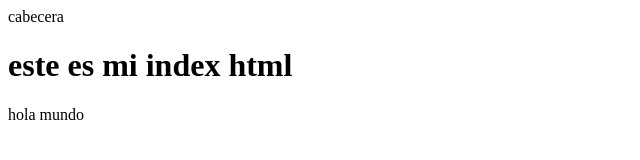
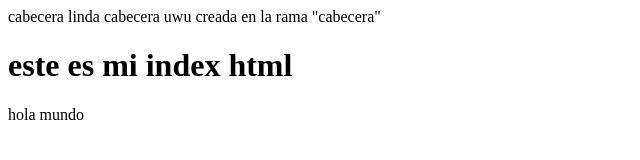
Before and after one commit to Jortizuwu/curso-git, a plain HTML site: page index.html in a window 1280 px wide. Shown: the whole page, without its empty margins (0-640 px from the left). Drawn offline with Linux system fonts and the light colour scheme.

Commit message:
cabacera agregada creada en al rama cabecera

```diff
--- a/index.html
+++ b/index.html
@@ -7,7 +7,9 @@
     <title>Index html</title>
   </head>
   <body>
-    <div id="cabecera">cabecera</div>
+    <div id="cabecera">
+      cabecera linda cabecera uwu creada en la rama "cabecera"
+    </div>
     <h1>este es mi index html</h1>
     <div class="si">
       <p>hola mundo</p>
```
